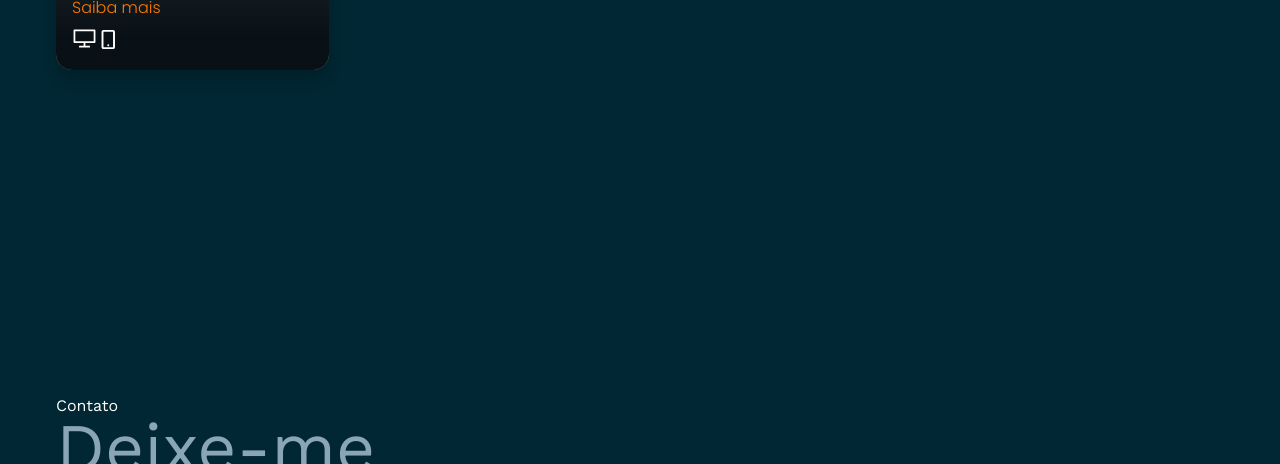
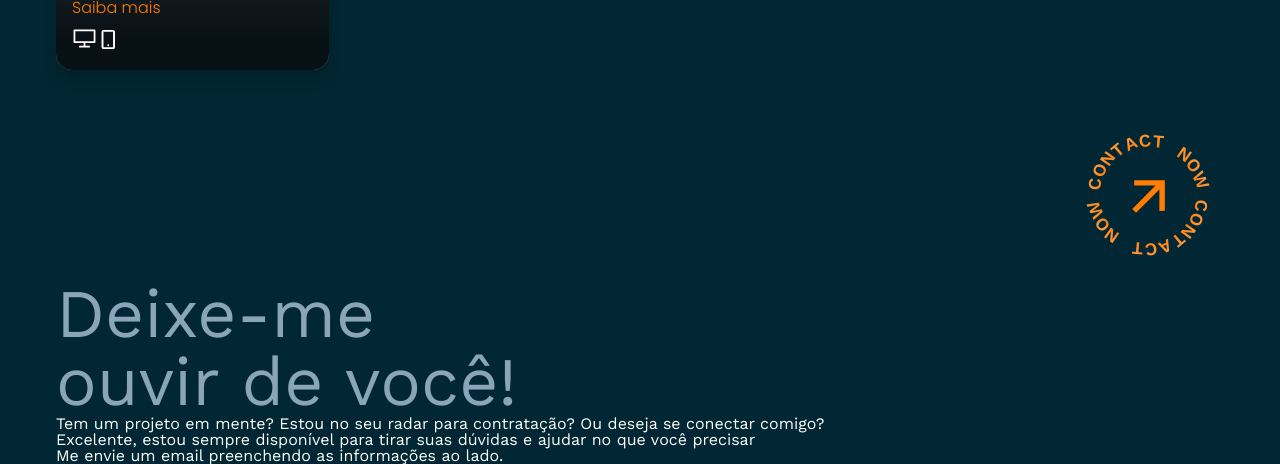
Before and after one commit to gabrielgpavao/gabriel-frontend-portfolio-app, a React (Vite) app: page / in a window 1280 px wide. Shown: the part 2062-2526 px from the top of the page. Built offline with nearby package versions, Linux system fonts and the light colour scheme; grey boxes are pictures that could not be loaded.

Commit message:
feat: add contactCTA component

```diff
--- a/src/pages/Portfolio/components/Contact/Contact.tsx
+++ b/src/pages/Portfolio/components/Contact/Contact.tsx
@@ -7,7 +7,6 @@ export function Contact ({ id }: iIdProps): JSX.Element {
 	return (
 		<section id={id}>
 			<StyledContainer>
-				<h3>Contato</h3>
 				<StyledSectionTitle>Deixe-me <br/>ouvir de você!</StyledSectionTitle>
 				<p>Tem um projeto em mente? Estou no seu radar para contratação? Ou deseja se conectar comigo?</p>
 				<p>Excelente, estou sempre disponível para tirar suas dúvidas e ajudar no que você precisar</p>
--- a/src/pages/Portfolio/components/Projects/Projects.tsx
+++ b/src/pages/Portfolio/components/Projects/Projects.tsx
@@ -6,6 +6,7 @@ import { ImGithub } from 'react-icons/im';
 import { StyledProjects } from './StyledProjects';
 import { ProjectCard } from './ProjectCard/ProjectCard';
 import { DatabaseContext } from '../../../../contexts/DatabaseContext';
+import { ContactCTA } from '../../../../components/ContactCTA/ContactCTA';
 
 export function Projects ({ id }: iIdProps): JSX.Element {
 	const { projects } = useContext(DatabaseContext)
@@ -21,6 +22,10 @@ export function Projects ({ id }: iIdProps): JSX.Element {
 				<ul>
 					{projects.map((project) => <ProjectCard key={project.id} project={project}/>)}
 				</ul>
+
+				<div className='containerCTA'>
+					<ContactCTA styleOption='secondary' top='50px'/>
+				</div>
 			</StyledContainer>
 		</StyledProjects>
 	)
--- a/src/pages/Portfolio/components/Projects/StyledProjects.ts
+++ b/src/pages/Portfolio/components/Projects/StyledProjects.ts
@@ -3,7 +3,6 @@ import styled from 'styled-components';
 export const StyledProjects = styled.section`
 	padding-top: 60px;
 	margin-bottom: 60px;
-	min-height: 100vh;
 
 	h2 {
 		margin-bottom: 40px;
@@ -30,4 +29,9 @@ export const StyledProjects = styled.section`
 		grid-template-columns: repeat(4, 1fr);
 		grid-gap: 25px;
 	}
+
+	.containerCTA {
+		display: flex;
+		justify-content: flex-end;
+	}
 `
```
